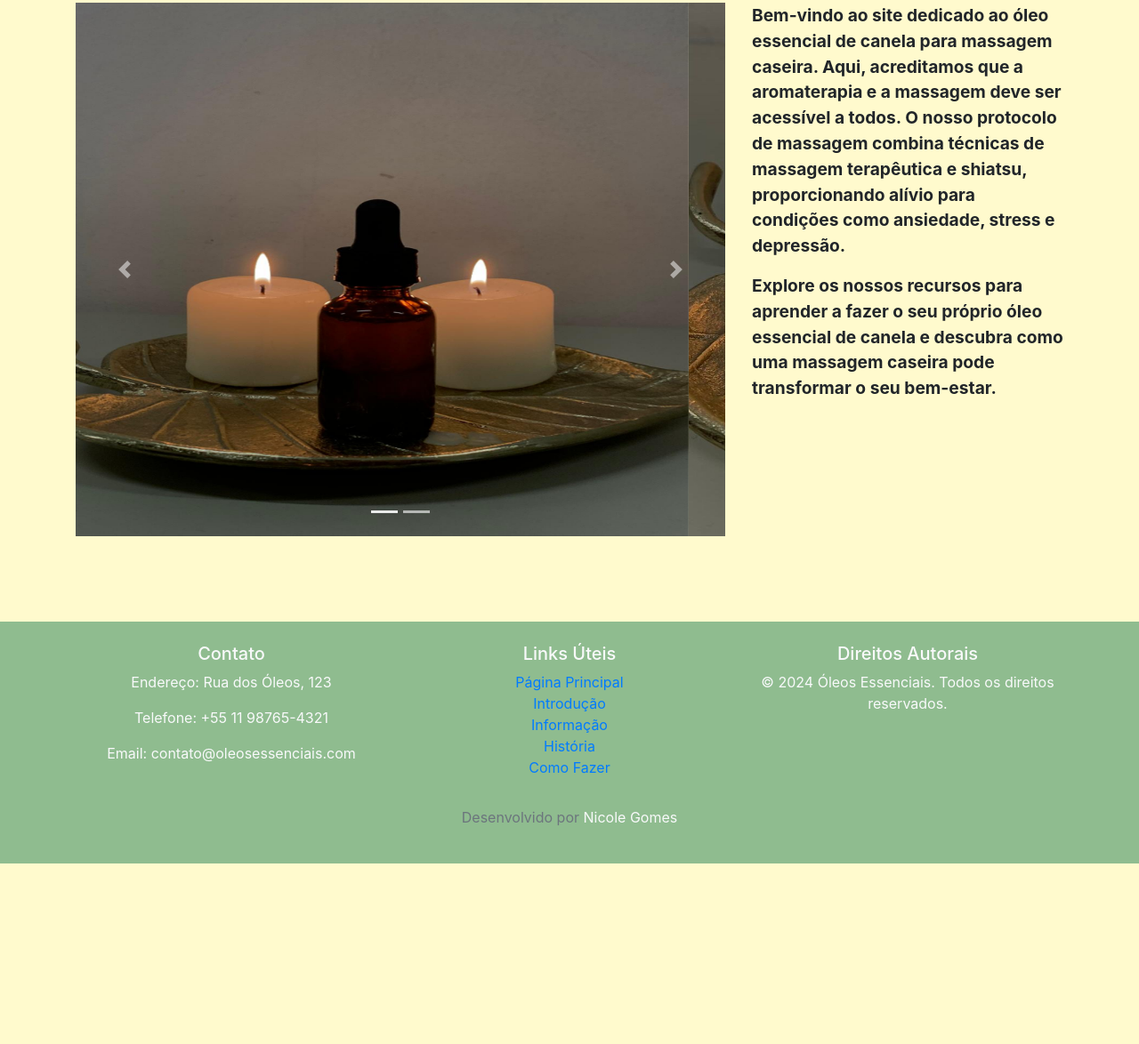
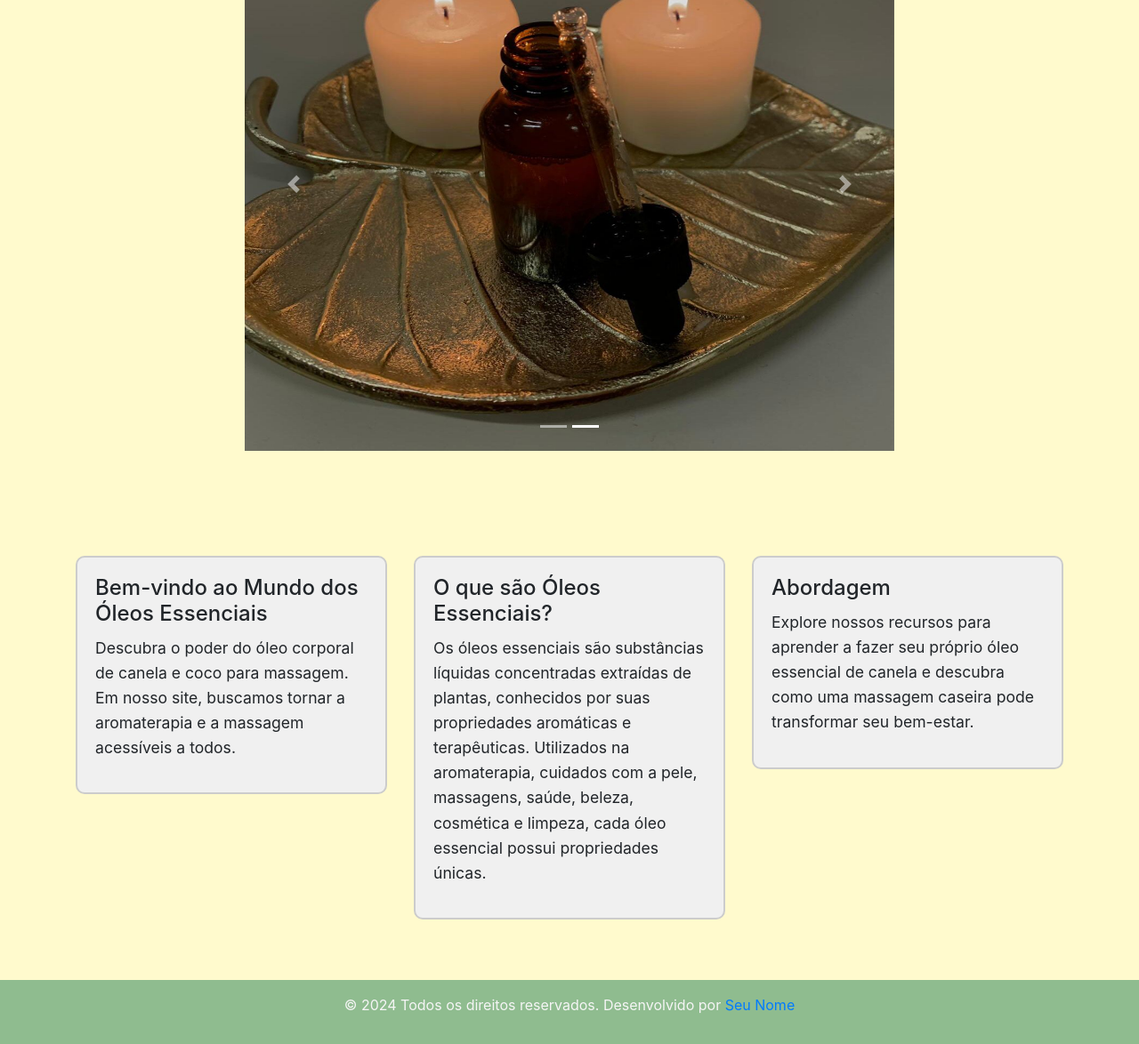
Before and after one commit to Nikkigi04/Pap, a plain HTML site: page index.html in a window 1280 px wide. Shown: the part 179-1353 px from the top of the page at 89% size. Before the commit the page ends 1150 px from the top, so only its background shows below. Drawn offline with nearby package versions, Linux system fonts and the light colour scheme.

Commit message:
alteracoes

```diff
--- a/index.html
+++ b/index.html
@@ -60,6 +60,47 @@
             color: #F5F5F5;
         }
 
+        /* Estilos adicionais */
+        .carousel-container {
+            margin-bottom: 20px;
+            text-align: center; /* Centraliza o conteúdo do carrossel */
+        }
+        .carousel-text {
+            font-size: 1.2em;
+        }
+        .carousel-text p {
+            margin-bottom: 1rem;
+        }
+
+        /* Estilos para as animações */
+        .animation-container {
+            position: relative;
+            overflow: hidden;
+            margin-top: 50px;
+        }
+        .animation-scene {
+            background-color: #f0f0f0;
+            border: 2px solid #ccc;
+            border-radius: 10px;
+            padding: 20px;
+            margin-bottom: 20px;
+            position: relative;
+            opacity: 0;
+            transform: translateY(50px);
+            transition: opacity 0.5s ease, transform 0.5s ease;
+        }
+        .animation-scene.active {
+            opacity: 1;
+            transform: translateY(0);
+        }
+        .animation-text h3 {
+            font-size: 1.5rem;
+            margin-bottom: 10px;
+        }
+        .animation-text p {
+            font-size: 1.1rem;
+            line-height: 1.6;
+        }
     </style>
 </head>
 <body>
@@ -72,90 +113,128 @@
             <div class="collapse navbar-collapse" id="navbarNav">
                 <ul class="navbar-nav ml-auto">
                     <li class="nav-item">
-                        <a class="nav-link" href="index.html">Página Principal</a>
+                        <a class="nav-link" href="index.html"><i class="bi bi-house-door"></i> Página Principal</a>
                     </li>
                     <li class="nav-item">
-                        <a class="nav-link" href="introducao.html">Introdução</a>
+                        <a class="nav-link" href="introducao.html"><i class="bi bi-info-circle"></i> Introdução</a>
                     </li>
                     <li class="nav-item">
-                        <a class="nav-link" href="informacoes.html">Informação</a>
+                        <a class="nav-link" href="informacoes.html"><i class="bi bi-file-earmark-text"></i> Informação</a>
                     </li>
                     <li class="nav-item">
-                        <a class="nav-link" href="historia.html">História</a>
+                        <a class="nav-link" href="historia.html"><i class="bi bi-book"></i> História</a>
                     </li>
                     <li class="nav-item">
-                        <a class="nav-link" href="como-fazer.html">Como Fazer</a>
+                        <a class="nav-link" href="como-fazer.html"><i class="bi bi-tools"></i> Como Fazer</a>
                     </li>
                 </ul>
             </div>
         </nav>
     </header>
-            </br></br></br></br>
 
-            <main class="container mt-4">
-                <div class="row">
-                    <div class="col-md-8">
-                        <div class="carousel-container">
-                            <div class="carousel slide" id="carouselExampleIndicators" data-ride="carousel">
-                                <ol class="carousel-indicators">
-                                    <li class="active" data-slide-to="0" data-target="#carouselExampleIndicators"></li>
-                                    <li data-slide-to="1" data-target="#carouselExampleIndicators"></li>
-                                </ol>
-                                <div class="carousel-inner">
-                                    <div class="carousel-item active"><img alt="Descrição da imagem 1" class="d-block w-100" src="imagem1.jpg" style="max-height: 600px;"></div>
-                                    <div class="carousel-item"><img alt="Descrição da imagem 2" class="d-block w-100" src="imagem2.jpg" style="max-height: 600px;"></div>
-                                </div>
-                                <a class="carousel-control-prev" data-slide="prev" href="#carouselExampleIndicators" role="button"><span aria-hidden="true" class="carousel-control-prev-icon"></span> <span class="sr-only">Previous</span></a>
-                                <a class="carousel-control-next" data-slide="next" href="#carouselExampleIndicators" role="button"><span aria-hidden="true" class="carousel-control-next-icon"></span> <span class="sr-only">Next</span></a>
+    <main class="container mt-4">
+        <div class="row justify-content-center">
+            <div class="col-md-8">
+                <div class="carousel-container">
+                    <div id="carouselExampleIndicators" class="carousel slide" data-ride="carousel">
+                        <ol class="carousel-indicators">
+                            <li data-target="#carouselExampleIndicators" data-slide-to="0" class="active"></li>
+                            <li data-target="#carouselExampleIndicators" data-slide-to="1"></li>
+                        </ol>
+                        <div class="carousel-inner">
+                            <div class="carousel-item active">
+                                <img class="d-block w-100" src="imagem1.jpg" alt="First slide" style="max-height: 600px;">
+                            </div>
+                            <div class="carousel-item">
+                                <img class="d-block w-100" src="imagem2.jpg" alt="Second slide" style="max-height: 600px;">
                             </div>
                         </div>
+                        <a class="carousel-control-prev" href="#carouselExampleIndicators" role="button" data-slide="prev">
+                            <span class="carousel-control-prev-icon" aria-hidden="true"></span>
+                            <span class="sr-only">Previous</span>
+                        </a>
+                        <a class="carousel-control-next" href="#carouselExampleIndicators" role="button" data-slide="next">
+                            <span class="carousel-control-next-icon" aria-hidden="true"></span>
+                            <span class="sr-only">Next</span>
+                        </a>
                     </div>
+                </div>
+            </div>
+        </div>
 
-                    <div class="col-md-4">
-                        <div class="carousel-text" style="font-size: 1.2em; font-weight: bold;">
-                            <p>Bem-vindo ao site dedicado ao óleo essencial de canela para massagem caseira. Aqui, acreditamos que a aromaterapia e a massagem deve ser acessível a todos. O nosso protocolo de massagem combina técnicas de massagem terapêutica e shiatsu, proporcionando alívio para condições como ansiedade, stress e depressão.</p>
-                            <p>Explore os nossos recursos para aprender a fazer o seu próprio óleo essencial de canela e descubra como uma massagem caseira pode transformar o seu bem-estar.</p>
+        <!-- Elementos Animados -->
+        <div class="row mt-5">
+            <div class="col-md-4">
+                <div class="animation-container">
+                    <div class="animation-scene">
+                        <div class="animation-text">
+                            <h3>Bem-vindo ao Mundo dos Óleos Essenciais</h3>
+                            <p>Descubra o poder do óleo corporal de canela e coco para massagem. Em nosso site, buscamos tornar a aromaterapia e a massagem acessíveis a todos.</p>
                         </div>
                     </div>
                 </div>
-            </main>
-
-</br></br></br></br>
-
-<footer class="bg-oliveira text-light py-4 footer">
-    <div class="container text-center">
-        <div class="row">
-            <div class="col-md-4">
-                <h5>Contato</h5>
-                <p>Endereço: Rua dos Óleos, 123</p>
-                <p>Telefone: +55 11 98765-4321</p>
-                <p>Email: contato@oleosessenciais.com</p>
             </div>
             <div class="col-md-4">
-                <h5>Links Úteis</h5>
-                <ul class="list-unstyled">
-                    <li><a href="index.html">Página Principal</a></li>
-                    <li><a href="introducao.html">Introdução</a></li>
-                    <li><a href="informacoes.html">Informação</a></li>
-                    <li><a href="historia.html">História</a></li>
-                    <li><a href="como-fazer.html">Como Fazer</a></li>
-                </ul>
+                <div class="animation-container">
+                    <div class="animation-scene">
+                        <div class="animation-text">
+                            <h3>O que são Óleos Essenciais?</h3>
+                            <p>Os óleos essenciais são substâncias líquidas concentradas extraídas de plantas, conhecidos por suas propriedades aromáticas e terapêuticas. Utilizados na aromaterapia, cuidados com a pele, massagens, saúde, beleza, cosmética e limpeza, cada óleo essencial possui propriedades únicas.</p>
+                        </div>
+                    </div>
+                </div>
             </div>
             <div class="col-md-4">
-                <h5>Direitos Autorais</h5>
-                <p>&copy; 2024 Óleos Essenciais. Todos os direitos reservados.</p>
+                <div class="animation-container">
+                    <div class="animation-scene">
+                        <div class="animation-text">
+                            <h3>Abordagem</h3>
+                            <p>Explore nossos recursos para aprender a fazer seu próprio óleo essencial de canela e descubra como uma massagem caseira pode transformar seu bem-estar.</p>
+                        </div>
+                    </div>
+                </div>
             </div>
         </div>
-        <div class="row mt-3">
-            <div class="col">
-                <p class="text-muted">Desenvolvido por <a href="https://seusite.com" class="text-light" target="_blank">Nicole Gomes</a></p>
-            </div>
+    </main>
+
+    <footer class="footer mt-5">
+        <div class="container text-center py-3">
+            <p>© 2024 Todos os direitos reservados. Desenvolvido por <a href="https://seusite.com">Seu Nome</a></p>
         </div>
-    </div>
-</footer>
+    </footer>
 
     <script src="https://code.jquery.com/jquery-3.5.1.slim.min.js"></script>
-    <script src="https://cdn.jsdelivr.net/npm/@popperjs/core@2.9.2/dist/umd/popper.min.js"></script>
+    <script src="https://cdn.jsdelivr.net/npm/@popperjs/core@2.5.4/dist/umd/popper.min.js"></script>
     <script src="https://stackpath.bootstrapcdn.com/bootstrap/4.5.2/js/bootstrap.min.js"></script>
+    <script>
+        // Ativar animações quando visíveis na tela
+        function isElementInViewport(el) {
+            var rect = el.getBoundingClientRect();
+            return (
+                rect.top >= 0 &&
+                rect.left >= 0 &&
+                rect.bottom <= (window.innerHeight || document.documentElement.clientHeight) &&
+                rect.right <= (window.innerWidth || document.documentElement.clientWidth)
+            );
+        }
+
+        function activateAnimations() {
+            var animationScenes = document.querySelectorAll('.animation-scene');
+
+            animationScenes.forEach(function(scene) {
+                if (isElementInViewport(scene)) {
+                    scene.classList.add('active');
+                }
+            });
+        }
+
+        // Ativar animações na primeira carga
+        activateAnimations();
+
+        // Ativar animações ao rolar a página
+        window.addEventListener('scroll', function() {
+            activateAnimations();
+        });
+    </script>
 </body>
 </html>
```
Also changed, not shown: informacoes.html (+12 -10 lines).
